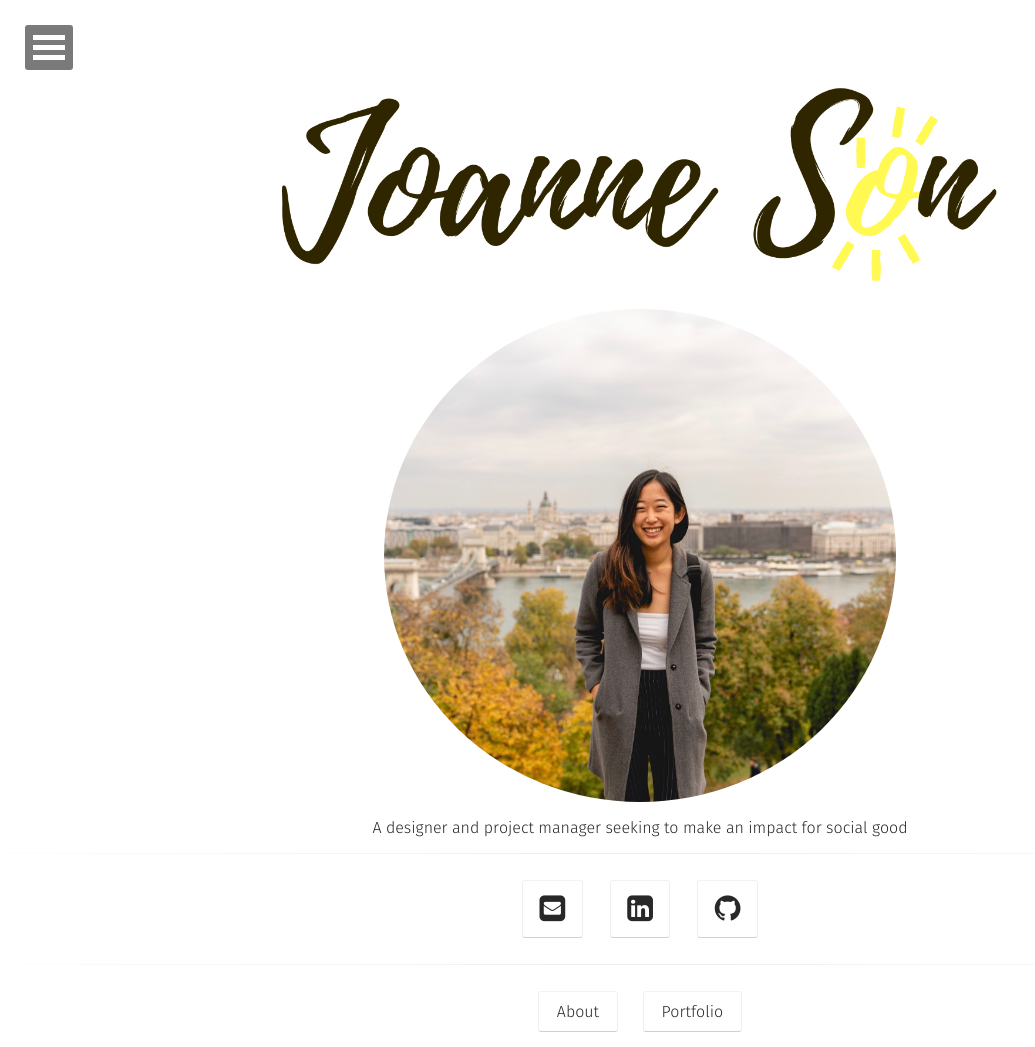
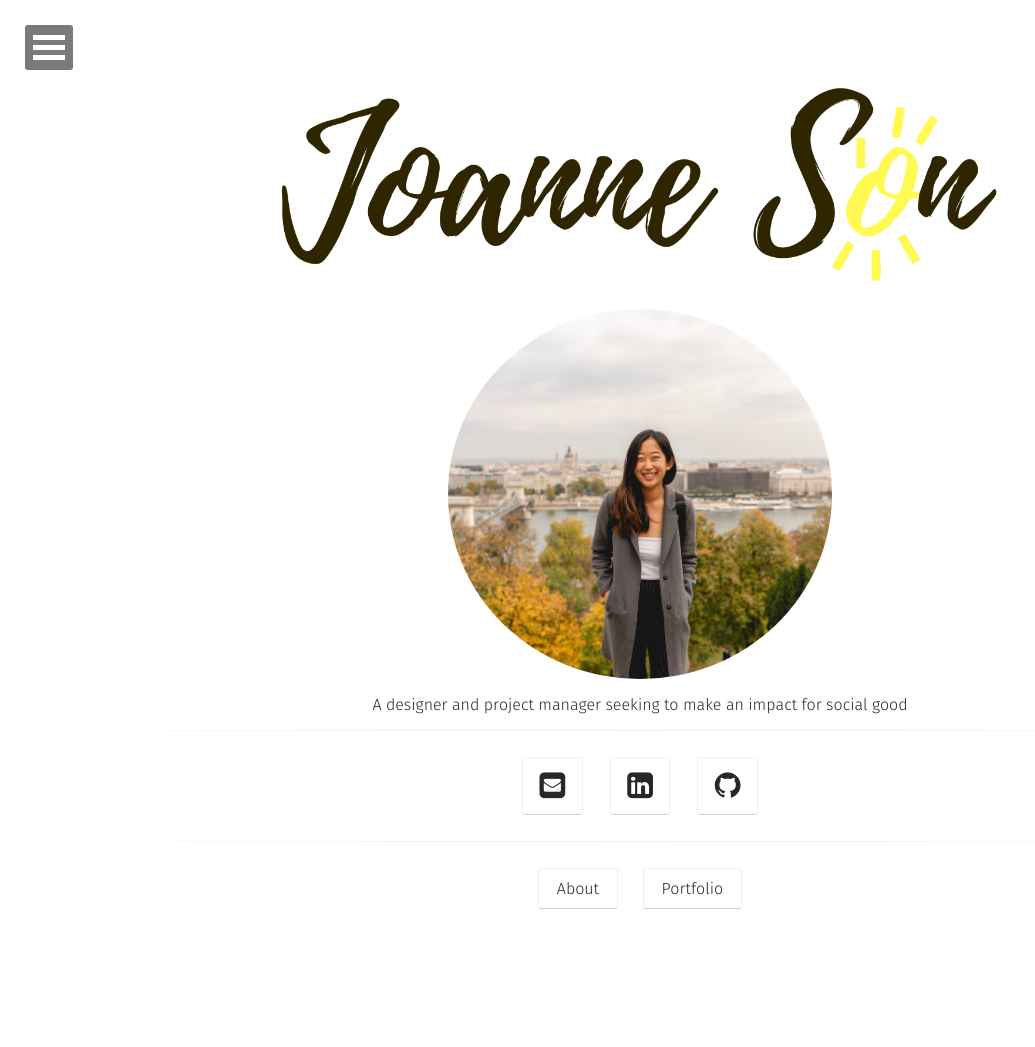
Before and after one commit to JoanneGaeunSon/joannegaeunson.com, a Jekyll site: the page built from index.html, in a window 1280 px wide. Shown: the whole page, without its empty margins (0-1035 px from the left). Built offline with Jekyll 4.4.1, drawn with Linux system fonts in a browser that asks for light colours; some web fonts are replaced; after the commit the page ends 924 px from its top, so only the background shows below that.

Commit message:
Update home.html

```diff
--- a/_layouts/home.html
+++ b/_layouts/home.html
@@ -19,7 +19,7 @@
                      </a>
                      <br/>
 
-                     <img src= "/assets/img/Profile.jpg" style= "border-radius:50%; max-width:40%; height:auto">
+                     <img src= "/assets/img/Profile.jpg" style= "border-radius:50%; max-width:30%; height:auto">
 
                      <h3 class="title">
                          <a href="{{ site.url }}">
```
